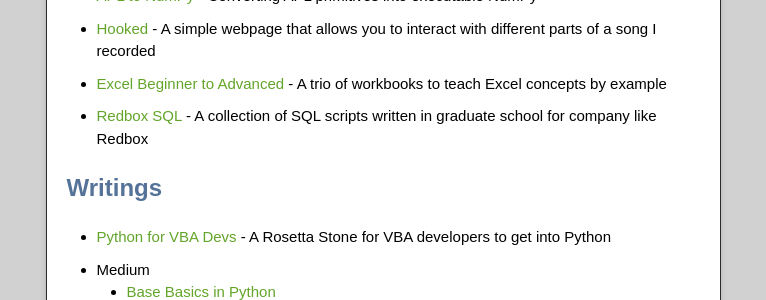
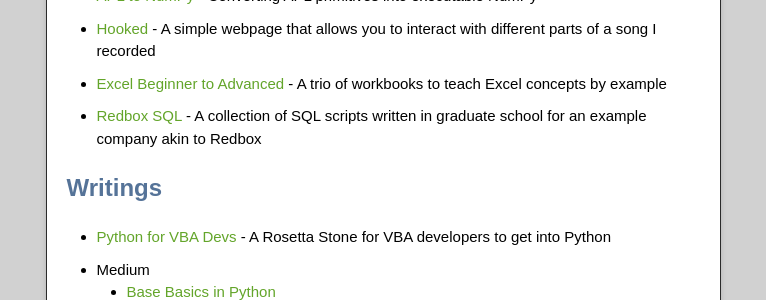
Before and after one commit to ThePoetCoder/thepoetcoder.github.io, a Jekyll site: the page built from index.md, in a window 1280 px wide. Shown: the part 410-710 px from the top of the page, without its empty margins (257-1023 px from the left). Built offline with Jekyll 4.4.1, drawn with Linux system fonts in a browser that asks for light colours.

Commit message:
Update index.md

```diff
--- a/index.md
+++ b/index.md
@@ -8,7 +8,7 @@ title: The Poet Coder
 * [APL to NumPy](https://github.com/ThePoetCoder/APL-to-NumPy/blob/main/APL%20to%20NumPy.ipynb) - Converting APL primitives into executable NumPy
 * [Hooked](https://thepoetcoder.github.io/Hooked/hooked.html) - A simple webpage that allows you to interact with different parts of a song I recorded
 * [Excel Beginner to Advanced](https://github.com/ThePoetCoder/Excel-Beginner-To-Advanced) - A trio of workbooks to teach Excel concepts by example
-* [Redbox SQL](https://github.com/ThePoetCoder/Redbox-Sql) - A collection of SQL scripts written in graduate school for company like Redbox
+* [Redbox SQL](https://github.com/ThePoetCoder/Redbox-Sql) - A collection of SQL scripts written in graduate school for an example company akin to Redbox
 
 ## Writings
 * [Python for VBA Devs](https://github.com/ThePoetCoder/Python-for-VBA-Devs) - A Rosetta Stone for VBA developers to get into Python
```
